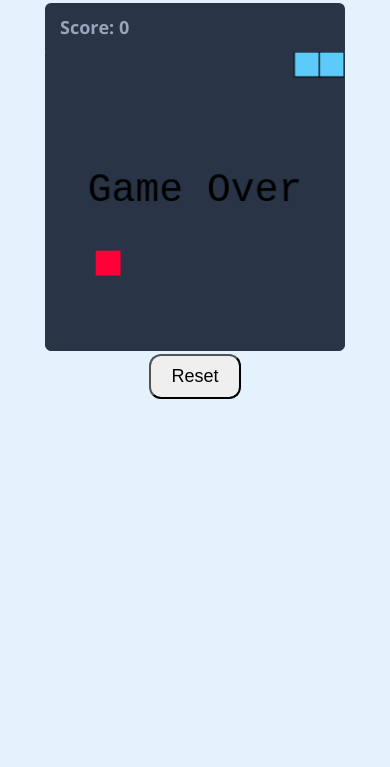
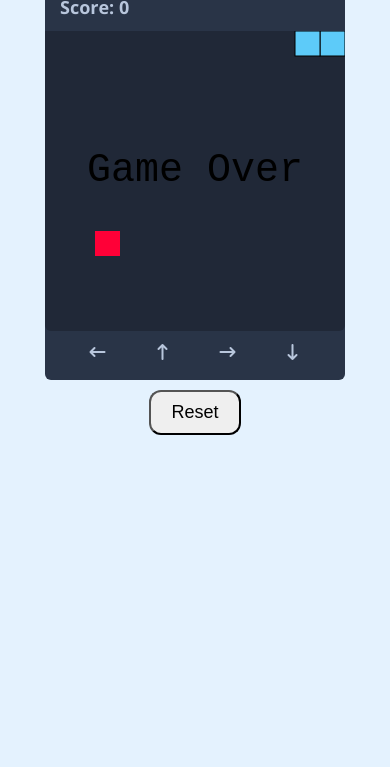
Before and after one commit to AndriiSalohub/snake-game, a website built with Vite: page index.html in a window 390 px wide. Shown: the part 77-844 px from the top of the page. Built offline with nearby package versions, Linux system fonts and the light colour scheme.

Commit message:
added arrows for the ability to control the snake on tablets and phones

```diff
--- a/css/style.css
+++ b/css/style.css
@@ -15,19 +15,19 @@ body {
 
 .title {
     text-align: center;
-    margin-top: 30px;
+    margin-top: 20px;
     font-weight: 700;
     font-size: 30px;
 }
 
 .main {
-    margin: 20px auto 0 auto;
+    margin: 10px auto 0 auto;
     height: 600px;
     width: 600px;
 }
 
 .game-info {
-    color: #98a4b9;
+    color: #b8c6dc;
     padding: 15px;
     font-weight: 700;
     background-color: #293447;
@@ -41,12 +41,10 @@ body {
 }
 
 .game-board {
-    background-color: #212837;
     border-bottom-left-radius: 6px;
     border-bottom-right-radius: 6px;
     width: 100%;
     height: 100%;
-    border: 1px solid #293447;
 }
 
 .reset-btn {
@@ -56,6 +54,28 @@ body {
     margin: 0 auto;
     font-size: 18px;
     cursor: pointer;
+    margin-top: 10px;
+}
+
+.control {
+    display: none;
+}
+
+.control-arrow {
+    color: #b8c6dc;
+}
+
+@media (max-width: 768px) {
+    .control {
+        display: grid;
+        grid-template-columns: repeat(4, 1fr);
+        justify-items: center;
+        background-color: #293447;
+        padding: 20px;
+        margin-top: -10px;
+        border-bottom-left-radius: 6px;
+        border-bottom-right-radius: 6px;
+    }
 }
 
 @media (max-width: 700px) {
--- a/index.html
+++ b/index.html
@@ -6,6 +6,10 @@
         <meta name="viewport" content="width=device-width, initial-scale=1.0" />
         <link rel="stylesheet" href="css/reset.css" />
         <link rel="stylesheet" href="css/style.css" />
+        <link
+            rel="stylesheet"
+            href="https://cdnjs.cloudflare.com/ajax/libs/font-awesome/6.3.0/css/all.min.css"
+        />
         <title>Snake game</title>
     </head>
     <body>
@@ -17,6 +21,24 @@
                 <h2 class="current-score" id="score">Score: 0</h2>
             </div>
             <canvas class="game-board"></canvas>
+            <section class="control">
+                <i
+                    data-key="37"
+                    class="fa-solid fa-arrow-left-long control-arrow"
+                ></i>
+                <i
+                    data-key="38"
+                    class="fa-solid fa-arrow-up-long control-arrow"
+                ></i>
+                <i
+                    data-key="39"
+                    class="fa-solid fa-arrow-right-long control-arrow"
+                ></i>
+                <i
+                    data-key="40"
+                    class="fa-solid fa-arrow-down-long control-arrow"
+                ></i>
+            </section>
             <button class="reset-btn">Reset</button>
         </main>
         <script type="module" src="js/script.js"></script>
--- a/js/script.js
+++ b/js/script.js
@@ -1,6 +1,7 @@
 document.addEventListener("DOMContentLoaded", () => {
     const board = document.querySelector(".game-board");
     const context = board.getContext("2d");
+    const controls = document.querySelectorAll(".control i");
 
     const resetBtn = document.querySelector(".reset-btn");
 
@@ -53,6 +54,12 @@ document.addEventListener("DOMContentLoaded", () => {
 
     window.addEventListener("keydown", (e) => changeDirection(e));
 
+    controls.forEach((button) =>
+        button.addEventListener("click", () =>
+            changeDirection({ keyCode: +button.dataset.key })
+        )
+    );
+
     function changeDirection(e) {
         switch (true) {
             case e.keyCode === 37 && !(xVelocity === unitSize):
@@ -94,7 +101,7 @@ document.addEventListener("DOMContentLoaded", () => {
     }
 
     function clearBoard() {
-        context.fillStyle = "#293447";
+        context.fillStyle = "#202837";
         context.fillRect(0, 0, boardWidth, boardHeight);
     }
 
```
